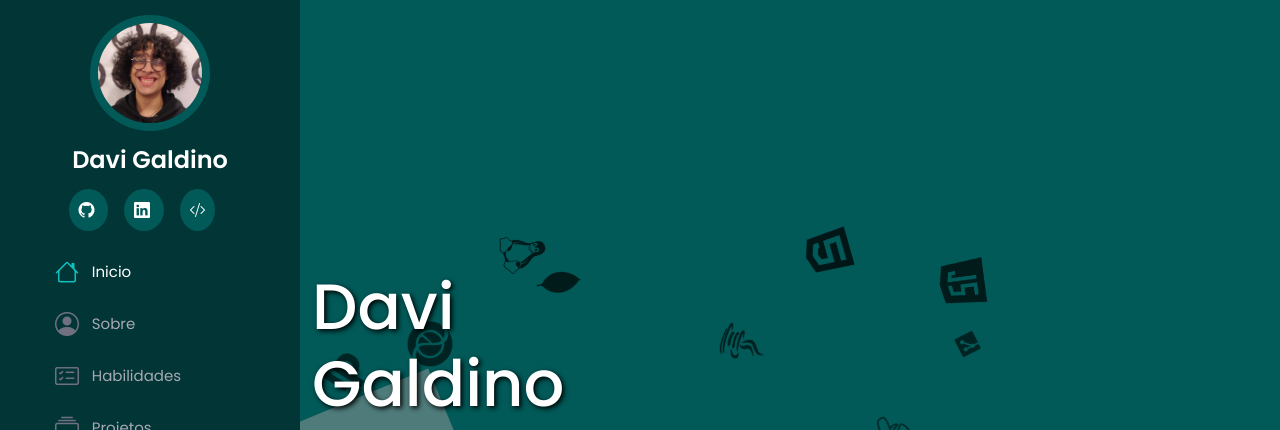
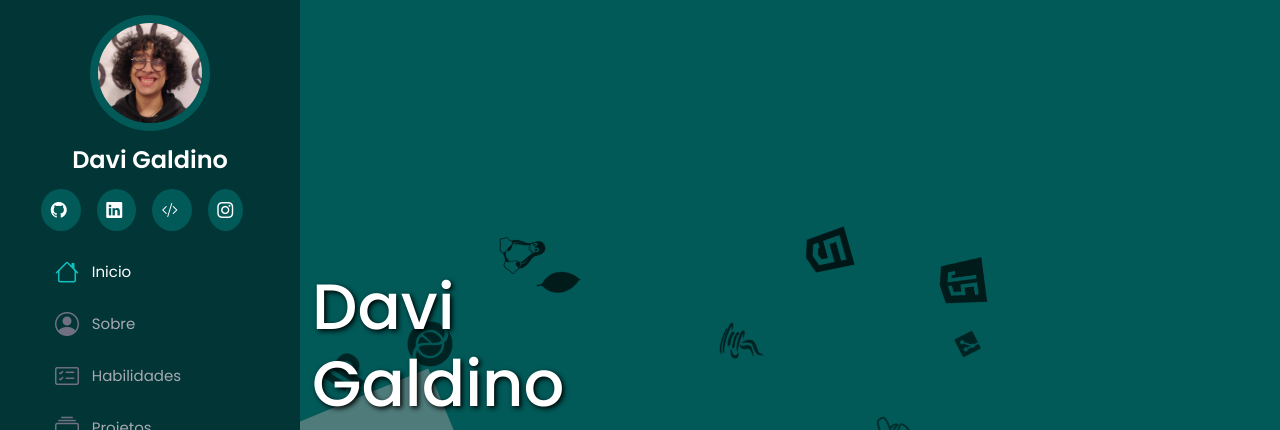
Before and after one commit to Davi-Ga/portfolio-deprecated-, a Flask app: page / in a window 1280 px wide. Shown: the top 430 px of the page. Run offline with Flask 2, Linux system fonts and the light colour scheme; grey boxes are pictures that could not be loaded.

Commit message:
novo icon

```diff
--- a/src/templates/index.html
+++ b/src/templates/index.html
@@ -31,6 +31,9 @@
                 </a>
                 <a target="_blank" href="https://profile.codersrank.io/user/davi-ga/">
                     <i class="bi bi-code-slash"></i>
+                </a>
+                <a target="_blank" href="https://www.instagram.com/davii.galdino/">
+                    <i class="bi bi-instagram"></i>
                 </a>
 
             </div>
```
